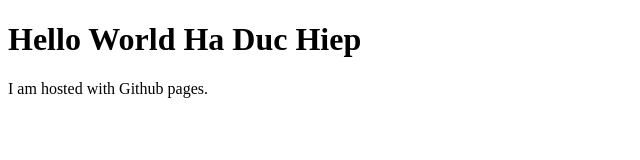
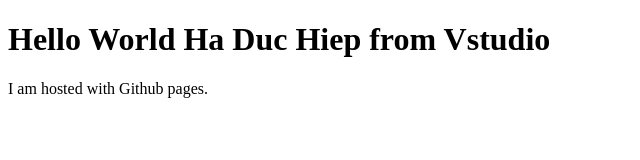
Before and after one commit to 210981/haduchiep.github.io, a plain HTML site: page index.html in a window 1280 px wide. Shown: the whole page, without its empty margins (0-640 px from the left). Drawn offline with Linux system fonts and the light colour scheme.

Commit message:
add new txt vstudio

```diff
--- a/index.html
+++ b/index.html
@@ -6,7 +6,7 @@
     <title>Document</title>
 </head>
 <body>
-    <h1> Hello World Ha Duc Hiep</h1>
+    <h1> Hello World Ha Duc Hiep from Vstudio</h1>
     <p>I am hosted with Github pages.</p>
 </body>
 </html>
```
